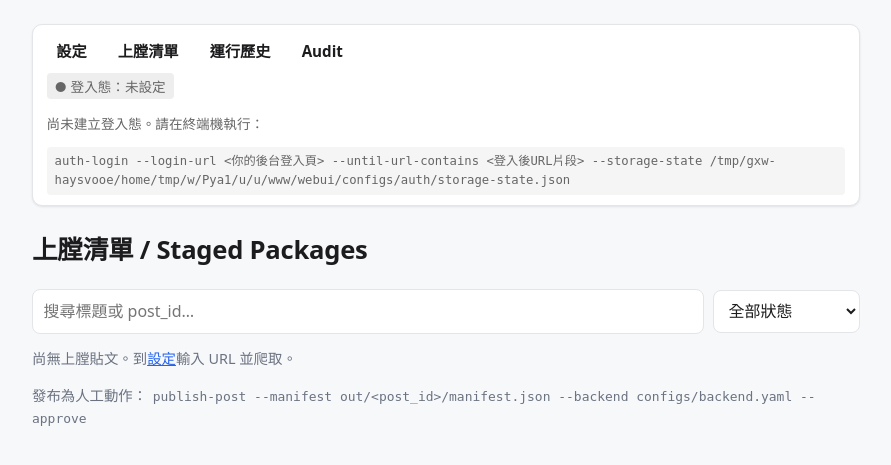
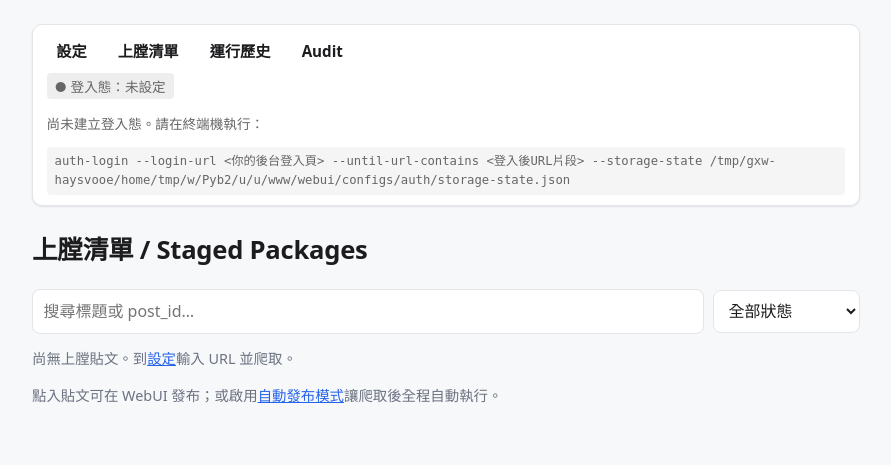
Before and after one commit to redredchen02-rgb/local-crawl-post-factory, a FastAPI app: page /packages in a window 1280 px wide. Shown: the top 465 px of the page, without its empty margins (194-1085 px from the left). Run offline with FastAPI, Linux system fonts and the light colour scheme.

Commit message:
fix(ui): published pill style, filter option, updated hint text
- CSS: add .pill.published (accent blue) so published posts show clearly
- packages.html: add 'published' filter option in status dropdown
- packages.html: update hint from CLI command to WebUI/auto-pipeline guidance
- _packages_table.html: update batch bar hint to reflect auto-pipeline

Co-Authored-By: Claude Sonnet 4.6 <noreply@anthropic.com>

```diff
--- a/webui/static/app.css
+++ b/webui/static/app.css
@@ -127,6 +127,7 @@ tbody tr:hover { background: var(--accent-weak); }
 .pill { display: inline-block; padding: .15rem .55rem; border-radius: 999px;
         font-size: .8rem; font-weight: 600; background: var(--bg); color: var(--muted); }
 .pill.draft_verified, .pill.ok { background: var(--ok-weak); color: var(--ok); }
+.pill.published { background: var(--accent-weak); color: var(--accent); }
 .pill.error, .pill.failed { background: var(--error-weak); color: var(--error); }
 .pill.draft, .pill.pending { background: var(--pending-weak); color: var(--pending); }
 
--- a/webui/templates/_packages_table.html
+++ b/webui/templates/_packages_table.html
@@ -7,7 +7,7 @@
             hx-target="#batch-result" hx-swap="innerHTML">批量建草稿</button>
     <button type="button" hx-post="/batch/verify" hx-include="#batch-form"
             hx-target="#batch-result" hx-swap="innerHTML">批量驗證</button>
-    <span class="hint">（發布仍須逐篇於審核頁確認，不提供批量發布）</span>
+    <span class="hint">（發布請點入貼文於審核頁確認；已啟用自動發布模式時爬取後自動執行）</span>
   </div>
   <div id="batch-result"></div>
   <div class="table-wrap">
--- a/webui/templates/packages.html
+++ b/webui/templates/packages.html
@@ -10,6 +10,7 @@
     <option value="">全部狀態</option>
     <option value="package_built"{% if status == 'package_built' %} selected{% endif %}>package_built</option>
     <option value="draft_verified"{% if status == 'draft_verified' %} selected{% endif %}>draft_verified</option>
+    <option value="published"{% if status == 'published' %} selected{% endif %}>published</option>
     <option value="error"{% if status == 'error' %} selected{% endif %}>error</option>
   </select>
 </div>
@@ -18,5 +19,5 @@
 {% include "_packages_table.html" %}
 </div>
 
-<p class="hint">發布為人工動作：<code>publish-post --manifest out/&lt;post_id&gt;/manifest.json --backend configs/backend.yaml --approve</code></p>
+<p class="hint">點入貼文可在 WebUI 發布；或啟用<a href="/settings">自動發布模式</a>讓爬取後全程自動執行。</p>
 {% endblock %}
```
